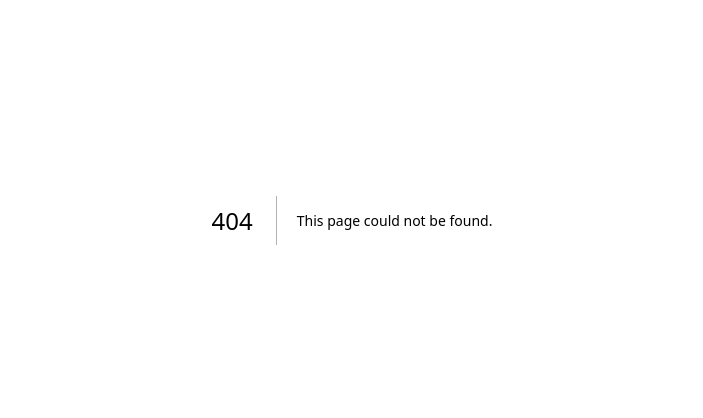
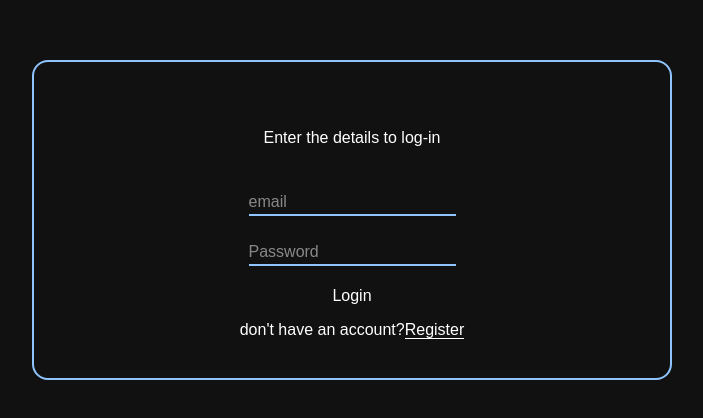
Before and after one commit to roshanpanda666/stable-note, a Next.js app: page /loginform in a window 1280 px wide. Before the commit this address had no page. Shown: the part 180-598 px from the top of the page, without its empty margins (288-991 px from the left). Built offline with nearby package versions, Linux system fonts and the light colour scheme.

Commit message:
login form working

```diff
--- a/app/Register/page.jsx
+++ b/app/Register/page.jsx
@@ -1,5 +1,6 @@
 'use client'
 import React, { useState, useRef } from 'react'
+import { useRouter } from "next/navigation"
 
 const Page = () => {
   const usernameRef = useRef();
@@ -7,6 +8,8 @@ const Page = () => {
   const passwordRef = useRef();
   const [error, setError] = useState("");
   const [message, setMessage] = useState("");
+
+  const router=useRouter()
 
   const showSuccessMessage = () => {
     setMessage("Registration successful ✅");
@@ -43,6 +46,7 @@ const Page = () => {
         usernameRef.current.value = '';
         emailRef.current.value = '';
         passwordRef.current.value = '';
+        router.replace("/loginform")
       } else {
         setMessage("Registration failed ❌");
         setTimeout(() => setMessage(""), 2000);
--- /dev/null
+++ b/app/api/auth/[...nextauth]/route.js
@@ -0,0 +1,50 @@
+import { connectionSRT } from "@/app/lib/db";
+import { UserNote } from "@/app/lib/model/userdata";
+import nextAuth from "next-auth";
+import CredentialsProvider from "next-auth/providers/credentials";
+import bcrypt from "bcryptjs"
+import mongoose from "mongoose";
+export const authOption={
+    providers:[
+        CredentialsProvider({
+            name:"credentials",
+            credentials:{},
+
+
+            async authorize(credentials){
+                const{email,password}=credentials
+
+
+                try{
+                    await mongoose.connect(connectionSRT)
+                    const user=await UserNote.findOne({email})
+                    if(!user){
+                        return null
+                    }
+
+                    const passwordMatch=await bcrypt.compare(password,user.password)
+                    if(!passwordMatch){
+                        return null
+
+                    }
+                    return user
+                }catch(error){
+                    console.log("error:",error);
+                }
+            },
+
+        }),
+    ],
+    session:{
+        strategy:"jwt"
+    },
+    secret:process.env.NEXTAUTH_SECRET,
+    pages:{
+        signIn:"/loginform"
+    }
+
+};
+
+const handler = nextAuth(authOption)
+
+export {handler as GET,handler as POST}
--- /dev/null
+++ b/app/loginform/page.jsx
@@ -0,0 +1,71 @@
+"use client"
+
+import Link from "next/link"
+import { useState } from "react"
+import { signIn } from "next-auth/react"
+import { useRouter } from "next/navigation"
+
+export default function Loginform(){
+
+    const router=useRouter()
+
+    const [email,setemail]=useState("")
+    const [password,setpassword]=useState("")
+    const [error, setError] = useState("")
+
+    const handleSubmit=async(e)=>{
+        e.preventDefault()
+
+        try{
+            const res=await signIn("credentials",{
+                email,
+                password,
+                redirect:false,
+            })
+            if(res.error){
+                setError("invalid credentials")
+                return
+            }
+
+            router.replace("/")
+        }
+        catch(error){
+            console.log("error");
+        }
+    }
+
+
+
+    return(
+        <div>
+            <div className="text-white flex justify-center items-center h-screen">
+
+                <div className="w-[40rem] border-2 border-blue-300 h-[20rem] rounded-2xl">
+                    <div className="text-center text-white mt-16">
+                        Enter the details to log-in
+                    </div>
+
+                    <div className="flex justify-center items-center mt-10">
+                        <input placeholder="email" onChange={e=>setemail(e.target.value)} type="text" className="border-b-2 border-b-blue-300 text-white "/>
+                    </div>
+                    <div className="flex justify-center items-center mt-6">
+                        <input onChange={e=>setpassword(e.target.value)} type="password" placeholder="Password" className="border-b-2 border-b-blue-300 text-white "/>
+                    </div>
+                    <div className="text-center flex justify-center items-center h-10">
+                        <button className="mt-5 hover:border-white hover:border-2 w-28"onClick={handleSubmit}>Login</button>
+                    </div>
+                    {error &&(
+                        <div className="border-2 border-red-500 w-40 text-center bg-red-500 text-white rounded-sm">
+                                {error}
+                        </div>
+                    )}
+                    <div className="text-center mt-3 relative">
+                        <div>
+                            don't have an account?<span className="border-b-[1.5px] border-gray-5"><Link href={"/Register"}><button>Register</button></Link></span>
+                        </div>
+                    </div>
+                </div>
+            </div>
+        </div>
+    )
+}
--- a/package.json
+++ b/package.json
@@ -13,6 +13,7 @@
     "mongodb": "^6.16.0",
     "mongoose": "^8.14.0",
     "next": "15.3.1",
+    "next-auth": "^4.24.11",
     "react": "^19.0.0",
     "react-dom": "^19.0.0"
   },
```
Also changed, not shown: todo.txt, 1 other file (tests, documents, lock files or other folders).
